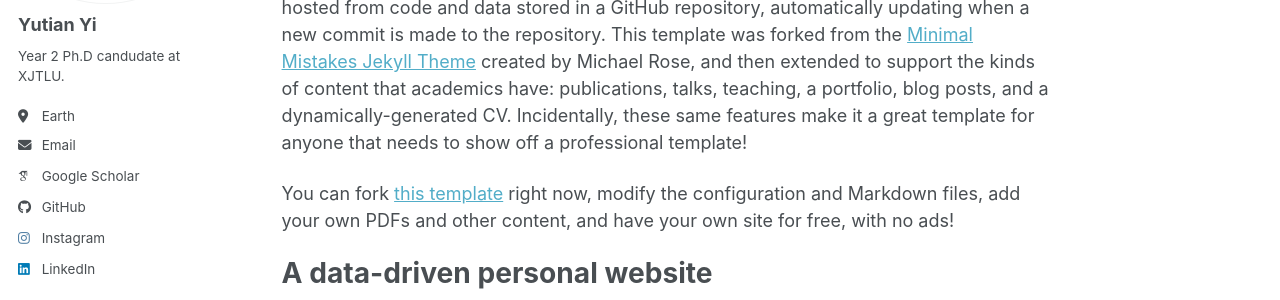
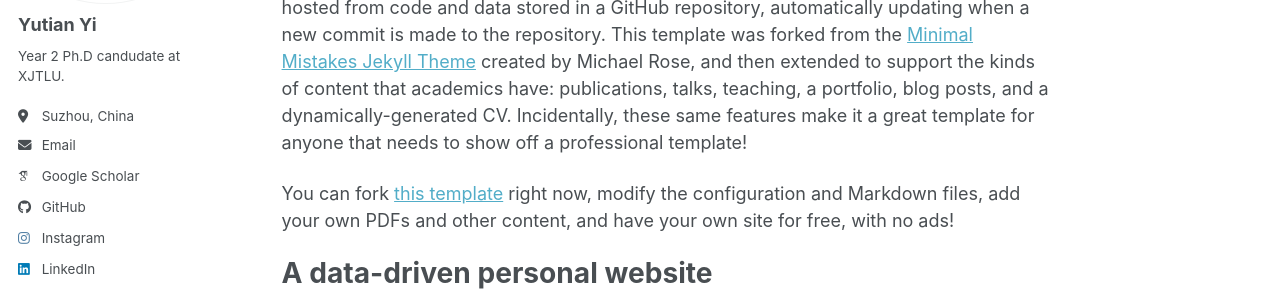
Before and after one commit to Yutian0425/yutian0425.github.io, a Jekyll site: the page built from _pages/about.md, in a window 1280 px wide. Shown: the part 231-531 px from the top of the page. Built offline with Jekyll 4.4.1, drawn with Linux system fonts in a browser that asks for light colours; some web fonts are replaced; a script bundle is joined from its source files by our own code; library files that are not in the unit come from our copies.

Commit message:
Update _config.yml

```diff
--- a/_config.yml
+++ b/_config.yml
@@ -12,7 +12,7 @@ site_theme               : "default" # The available themes options are "default
 title                    : "Yutian Yi"
 title_separator          : "-"
 name                     : &name "Yutian Yi 易予恬"
-description              : &description "Hi, I am a Year 2 PhD candidate from Xi'an Jiaotong-Liverpool University!"   # Update this with a general description of your site, this is the default if not overridden by a page
+description              : &description "PhD Candidate — blockchain-enabled digital twins for building lifecycle management (handover-focused)."   # Update this with a general description of your site, this is the default if not overridden by a page
 url                      : https://yutian0425.github.io # The base hostname & protocol for your site e.g. "https://[your GitHub username].github.io",
                                                            # or if you already have some other page hosted on Github then use "https://[your GitHub username].github.io/[Your Repo Name]"
 baseurl                  : "" # the subpath of your site, e.g. "/blog"
@@ -23,11 +23,11 @@ repository               : "yutian0425/yutian0425.github.io"
 #               Additional customization can be done by editing /_includes/author-profile.html
 author:
   # Biographic information
-  avatar           : "1.jpg"
+  avatar           : "images/1.jpg"
   name             : "Yutian Yi"
   pronouns         : # example: "she/her"
   bio              : "Year 2 Ph.D candudate at XJTLU."
-  location         : "Earth"
+  location         : "Suzhou, China"
   employer         : #"[Department of Architecture, Xi'an Jiaotong-Liverpool University](https://www.xjtlu.edu.cn/en/study/departments/design-school/architecture)"
   uri              : # URL
   email            : "Yutian.yi24@student.xjtlu.edu.cn"
```
